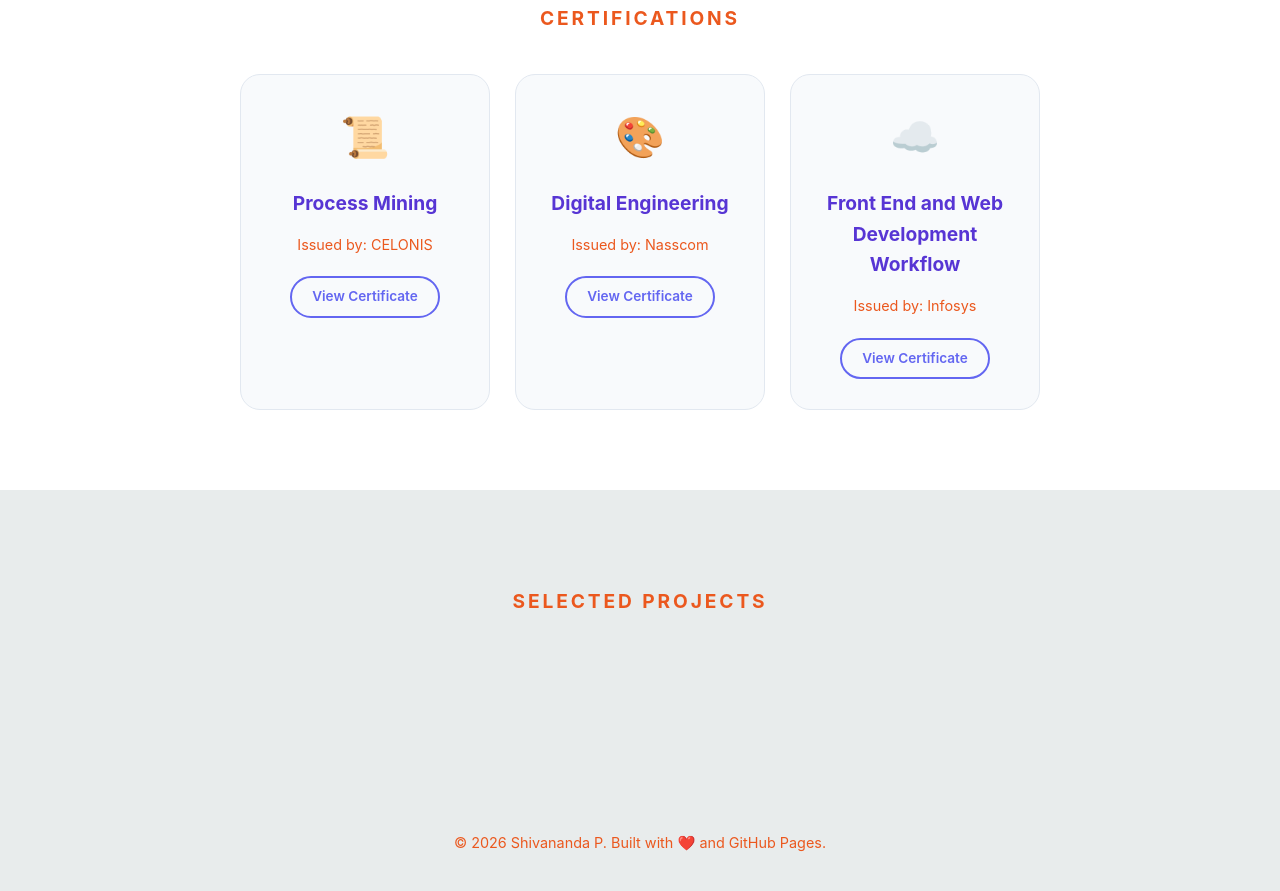
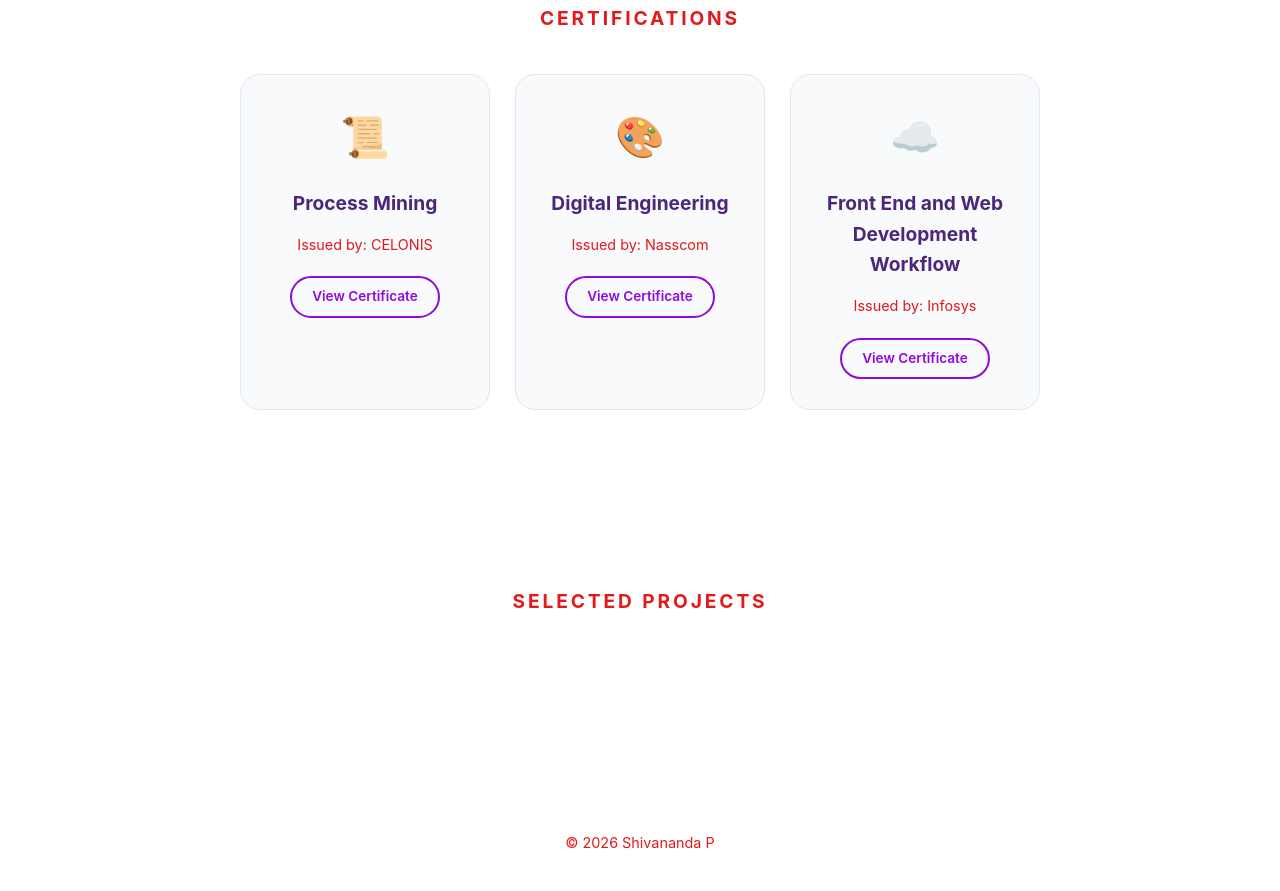
Before and after one commit to periyeshivananda-design/my-portfolio, a plain HTML site: page frontend/index.html in a window 1280 px wide. Shown: the part 941-1832 px from the top of the page. Drawn offline with Linux system fonts and the light colour scheme; no server answers.

Commit message:
Project completed

```diff
--- a/frontend/index.html
+++ b/frontend/index.html
@@ -69,7 +69,7 @@
     </main>
 
     <footer>
-        <p>© 2026 Shivananda P. Built with ❤️ and GitHub Pages.</p>
+        <p>© 2026 Shivananda P</p>
     </footer>
 
     <script src="script.js"></script>
--- a/frontend/style.css
+++ b/frontend/style.css
@@ -1,9 +1,9 @@
 :root {
-    --bg: #e8ecec;
-    --text: #5735d4;
-    --accent: #6366f1;
-    --gray: #eb581e;
-    --light-bg: #f0f4ad;
+    --bg: #ffffff;
+    --text: #4d267c;
+    --accent:#910ada;
+    --gray: #e20606ec;
+    --light-bg: #ebfc9b;
 }
 
 body {
```
